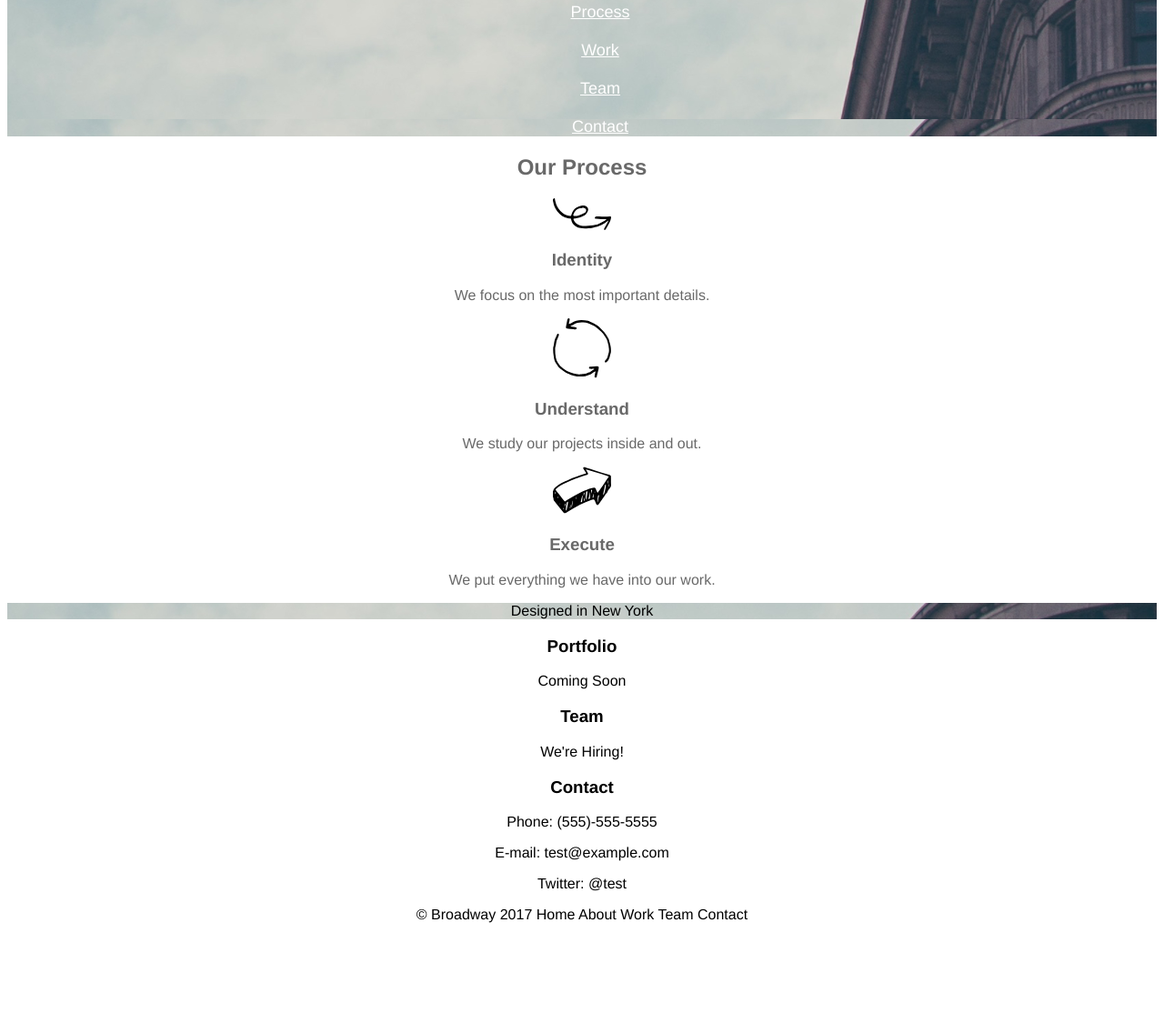
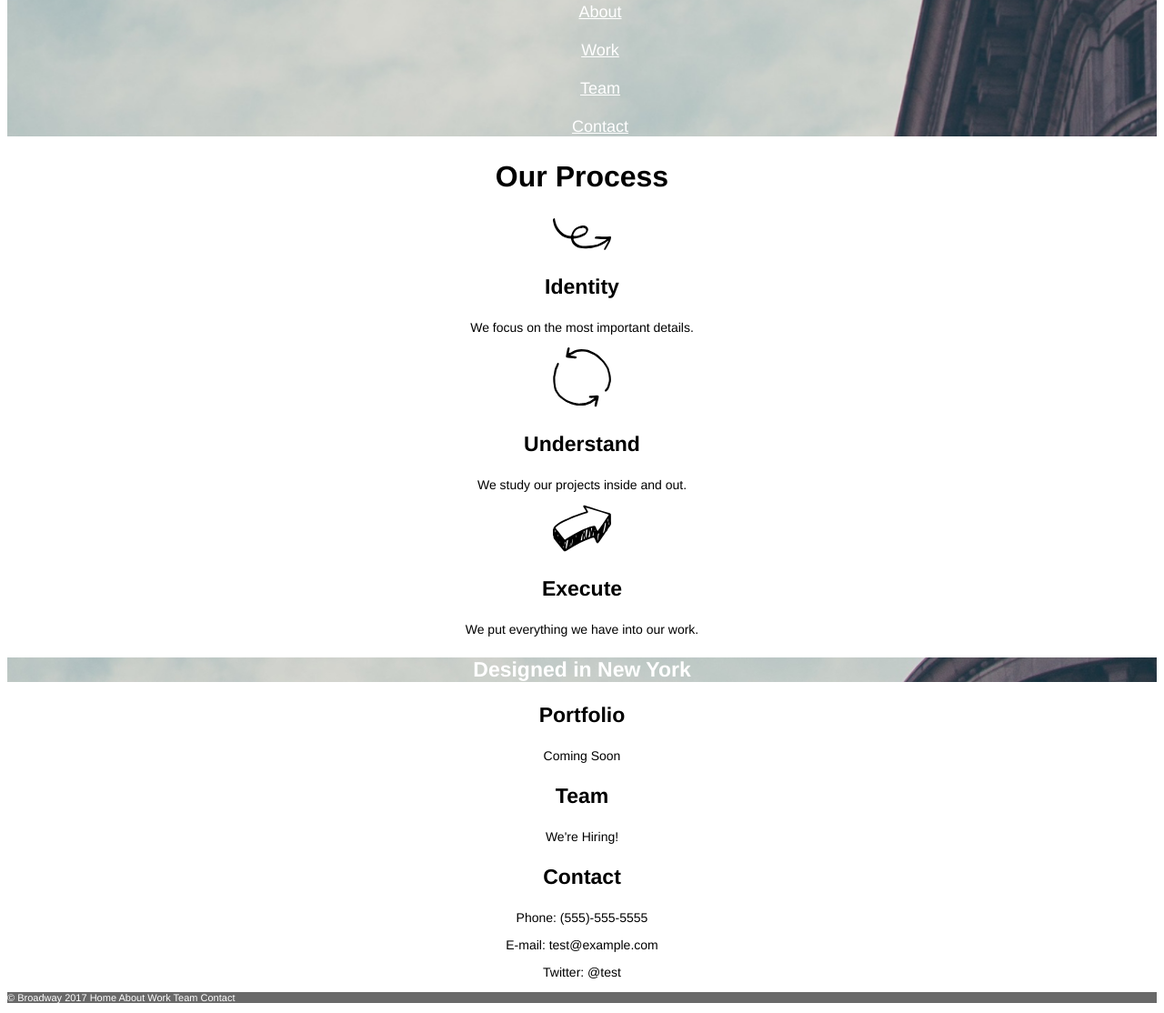
Before and after one commit to aelmadani/broadway, a plain HTML site: page index.html in a window 1280 px wide. Shown: the part 213-1327 px from the top of the page at 91% size. Before the commit the page ends 1244 px from the top, so only its background shows below. Drawn offline with Linux system fonts and the light colour scheme.

Commit message:
Adding rest of css

```diff
--- a/index.html
+++ b/index.html
@@ -6,57 +6,75 @@
 </head>
 <body>
 
+  <!--Header begins -->
   <div class="header">
-    <h1>Broadway Design</h1>
+    <h1 id="home">Broadway Design</h1>
     <nav>
       <ul>
-     <li><a href="">Home </a></li><br>
-     <li><a href="">Process</a></li><br>
-     <li><a href="">Work</a></li><br>
-     <li><a href="">Team</a></li><br>
-     <li><a href="">Contact</a></li>
+        <li><a href="#home">Home </a></li><br>
+        <li><a href="#process">About</a></li><br>
+        <li><a href="#portfolio">Work</a></li><br>
+        <li><a href="#team">Team</a></li><br>
+        <li><a href="#contacts">Contact</a></li>
       </ul>
     </nav>
   </div>
+  <!--Header ends -->
 
+  <!--Page Content begins -->
   <div class="page_body">
 
-<h2>Our Process</h2>
+    <h2 id="process">Our Process</h2>
 
+    <div id="process1">
       <img src="resources/images/identify.svg">
       <h3>Identity</h3>
       <p>We focus on the most important details.</p>
+    </div>
 
+    <div id="process2">
       <img src="resources/images/understand.svg">
       <h3>Understand</h3>
       <p>We study our projects inside and out.</p>
+    </div>
 
+    <div id="process3">
       <img src="resources/images/execute.svg">
       <h3>Execute</h3>
       <p>We put everything we have into our work.</p>
-
     </div>
 
+    <!--New York Banner begins -->
+    <div id="design">
+      <h3>Designed in New York</h3>
+    </div>
+    <!--New York Banner ends -->
 
-<div id="design">
-<p>Designed in New York</p>
+      <div id="portfolio">
+      <h3>Portfolio</h3>
+      <p>Coming Soon</p>
     </div>
 
-
-<div class="Bottom">
-<h3>Portfolio</h3>
-<p>Coming Soon</p>
+    <div id="team">
       <h3>Team</h3>
       <p>We're Hiring!</p>
+    </div>
+
+    <div id="contact">
       <h3>Contact</h3>
       <p>Phone: (555)-555-5555</p>
       <p>E-mail: test@example.com</p>
       <p>Twitter: @test</p>
     </div>
 
+  </div>
+  <!--Page Content ends -->
+
+  <!--footer begins -->
   <footer>
     <p> &copy; Broadway 2017 Home About Work Team Contact</p>
   </footer>
+  <!--footer ends -->
 
 </body>
 </html>
--- a/resources/css/style.css
+++ b/resources/css/style.css
@@ -5,6 +5,7 @@ body {
 
 .header {
 background-image: url("../images/the-flatiron-building.png");
+background-size: cover;
 color: white;
 }
 .header h1 {
@@ -22,29 +23,33 @@ a {
 font-size:18px;
   }
 
-
-
-.page_body {
-  color: dimgray;
-}
-
-svg {
-  fill: dimgray;
-
-}
-
-h2.page_body {
+.page_body h2 {
   font-size: 32px;
   font-weight: bold;
 }
-h3.page_body {
+h3 {
   font-size: 23px;
   font-weight: bold;
 }
 
-p.page_body {
+.page_body p {
   font-size: 14px;
 }
+
+
 #design {
   background-image: url("../images/the-flatiron-building.png");
 }
+
+#design h3 {
+  color: white;
+}
+
+
+footer {
+  background-color: dimgray;
+  font-size:11px;
+  text-align: left;
+  color: white;
+
+}
```
Lines whose indentation alone changed are shown as unchanged.
